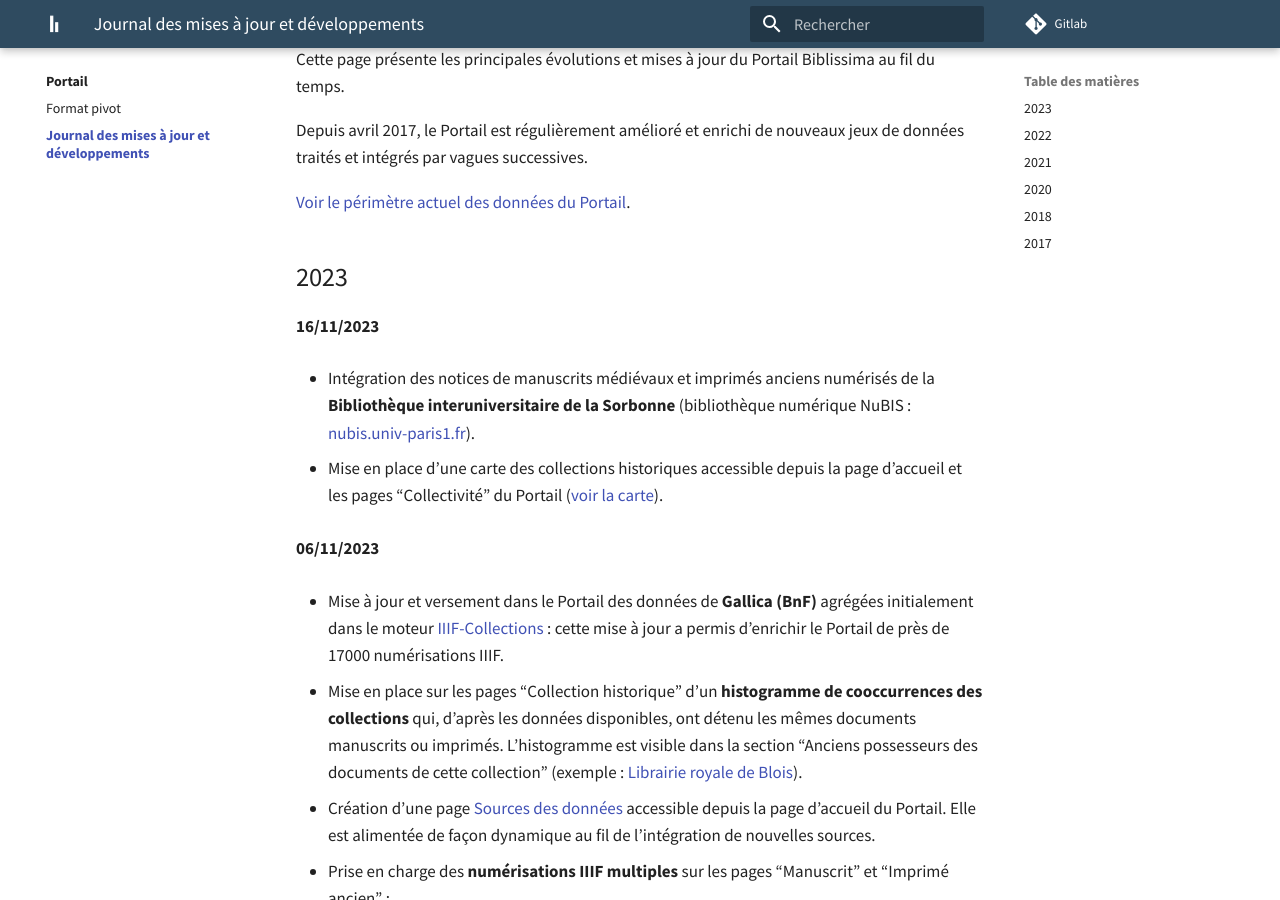
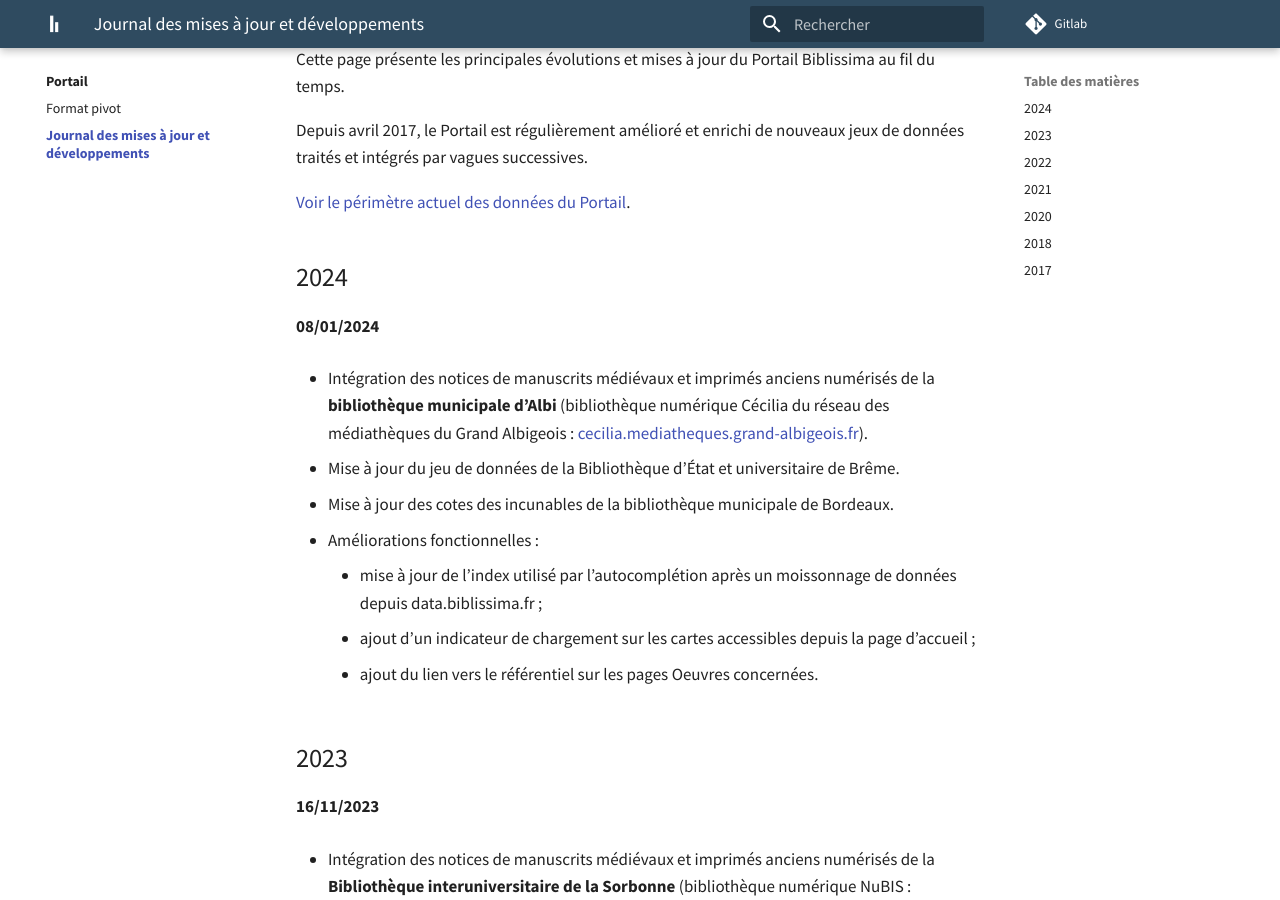
Before and after one commit to biblissima/doc.biblissima, an MkDocs documentation site: the page built from docs/portail/changelog.md, in a window 1280 px wide and 900 px high, scrolled down 231 px. Built offline with MkDocs 1.6.1 and Material for MkDocs 9.7.7, drawn with Linux system fonts in a browser that asks for light colours.

Commit message:
Update changelog 08-01-24

```diff
--- a/docs/portail/changelog.md
+++ b/docs/portail/changelog.md
@@ -5,6 +5,21 @@ Cette page présente les principales évolutions et mises à jour du Portail Bib
 Depuis avril 2017, le Portail est régulièrement amélioré et enrichi de nouveaux jeux de données traités et intégrés par vagues successives.
 
 [Voir le périmètre actuel des données du Portail](https://portail.biblissima.fr/fr/data-sources).
+
+## 2024
+
+**08/01/2024**
+
+- Intégration des notices de manuscrits médiévaux et imprimés anciens numérisés de la **bibliothèque municipale d'Albi** (bibliothèque numérique Cécilia du réseau des médiathèques du Grand Albigeois : [cecilia.mediatheques.grand-albigeois.fr](https://cecilia.mediatheques.grand-albigeois.fr)).
+
+- Mise à jour du jeu de données de la Bibliothèque d'État et universitaire de Brême.
+
+- Mise à jour des cotes des incunables de la bibliothèque municipale de Bordeaux.
+
+- Améliorations fonctionnelles :
+    - mise à jour de l'index utilisé par l'autocomplétion après un moissonnage de données depuis data.biblissima.fr ;
+    - ajout d'un indicateur de chargement sur les cartes accessibles depuis la page d'accueil ;
+    - ajout du lien vers le référentiel sur les pages Oeuvres concernées.
 
 ## 2023
 
```
